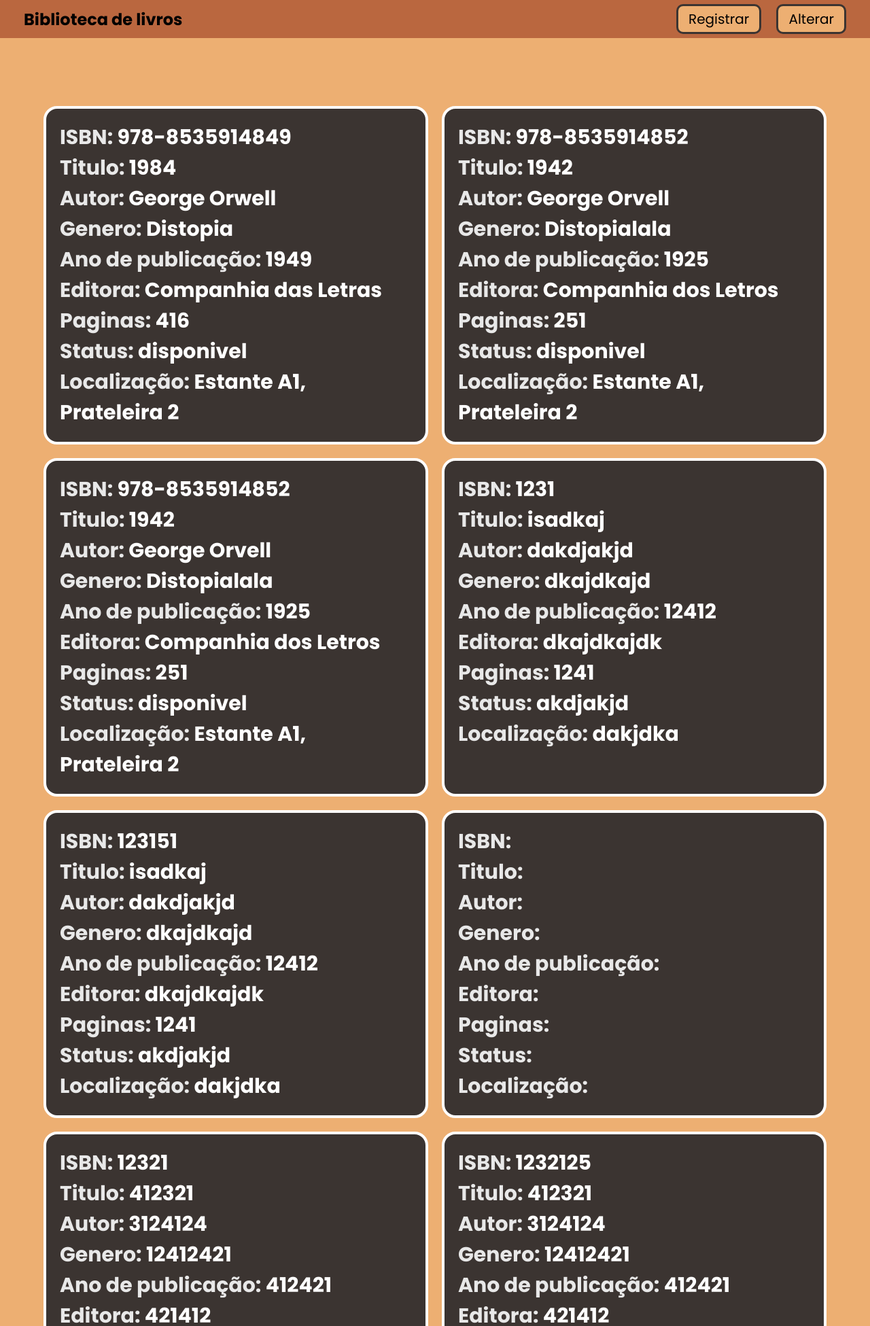
After one commit to amendoa657/apiFlaskLivros, a Flask app: page /biblioteca/ in a window 1280 px wide. The commit adds this page. Shown: the top 1951 px of the page at 68% size. Run offline with Flask 3, Linux system fonts and the light colour scheme.

Commit message:
Add comandos de alterar e criar livros

```diff
--- a/app.py
+++ b/app.py
@@ -1,50 +1,42 @@
-from flask import Flask,request,render_template
+from flask import Flask,request,render_template,redirect
 import dados
+from operacoes import criarLivro,alterarLivro
 
 biblioteca = dados.carregar_do_arquivo()
 
 app = Flask(__name__)
 app.config['TEMPLATES_AUTO_RELOAD'] = True
-
-@app.route('/', methods=['GET'])
-def home():  # put application's code here
-    return "hello world"
-
-@app.route('/biblioteca', methods=['GET'])
-def listarLivros():
-    return render_template("mostrarBiblioteca.html", livros=biblioteca)
-
-@app.route('/biblioteca/<isbn>')
-def pesquisar(isbn=None):
-    if isbn:
-        resultados = [l for l in biblioteca if isbn == l['isbn']]
-        if resultados:
-            return resultados
-        else:
-            return "Nenhum livro encontrado"
-    else:
-        return "Solicitacao Invalida"
+def updateBiblioteca():
+    global biblioteca
+    biblioteca = dados.carregar_do_arquivo()
 
 
-@app.route("/biblioteca/create")
-def criarLivro():
-    #novoLivro = request.get_json()
-    #biblioteca.append(novoLivro)
-    #dados.salvarNoArquivo(biblioteca)
-    return render_template("criarLivro.html")
+@app.route('/')
+def home():
+    return redirect('/biblioteca')
 
-@app.route("/biblioteca/delete/<isbn>", methods=['DELETE'])
-def deleterLivro(isbn=None):
-    if isbn:
-        for l in biblioteca:
-            if isbn==l['isbn']:
-                biblioteca.remove(l)
-                dados.salvarNoArquivo(biblioteca)
-                return "livro apagado"
-            else:
-                return "nenhum livro encontrado"
-    else:
-        return "solicitacao invalida"
+@app.route('/biblioteca/', methods=['GET'])
+def listarLivros():
+    return render_template("biblioteca.html", livros=biblioteca)
+
+@app.route("/biblioteca/registro")
+def formularioRegistrarLivro():
+    return render_template("registarLivro.html")
+@app.route("/biblioteca/registro/executar", methods=["POST"])
+def executarRegistroLivro():
+    criarLivro(request.form)
+    return redirect("/biblioteca")
+
+
+@app.route("/biblioteca/alterar")
+def formularioAlterarLivro():
+    return render_template("alterarLivro.html")
+
+@app.route("/biblioteca/alterar/executar", methods=["POST"])
+def executarAlteracaoLivro():
+    alterarLivro(request.form)
+    return redirect("/biblioteca")
+
 
 
 
--- a/arquivos/biblioteca.json
+++ b/arquivos/biblioteca.json
@@ -10,7 +10,6 @@
         "status": "disponivel",
         "localizacao": "Estante A1, Prateleira 2"
     },
-
     {
         "isbn": "978-8535914852",
         "titulo": "1942",
@@ -22,7 +21,6 @@
         "status": "disponivel",
         "localizacao": "Estante A1, Prateleira 2"
     },
-
     {
         "isbn": "978-8535914852",
         "titulo": "1942",
@@ -33,5 +31,71 @@
         "paginas": 251,
         "status": "disponivel",
         "localizacao": "Estante A1, Prateleira 2"
+    },
+    {
+        "isbn": "1231",
+        "titulo": "isadkaj",
+        "autor": "dakdjakjd",
+        "genero": "dkajdkajd",
+        "ano_publicacao": "12412",
+        "editora": "dkajdkajdk",
+        "paginas": "1241",
+        "status": "akdjakjd",
+        "localizacao": "dakjdka"
+    },
+    {
+        "isbn": "123151",
+        "titulo": "isadkaj",
+        "autor": "dakdjakjd",
+        "genero": "dkajdkajd",
+        "ano_publicacao": "12412",
+        "editora": "dkajdkajdk",
+        "paginas": "1241",
+        "status": "akdjakjd",
+        "localizacao": "dakjdka"
+    },
+    {
+        "isbn": "",
+        "titulo": "",
+        "autor": "",
+        "genero": "",
+        "ano_publicacao": "",
+        "editora": "",
+        "paginas": "",
+        "status": "",
+        "localizacao": ""
+    },
+    {
+        "isbn": "12321",
+        "titulo": "412321",
+        "autor": "3124124",
+        "genero": "12412421",
+        "ano_publicacao": "412421",
+        "editora": "421412",
+        "paginas": "4214214",
+        "status": "214214",
+        "localizacao": "12414"
+    },
+    {
+        "isbn": "1232125",
+        "titulo": "412321",
+        "autor": "3124124",
+        "genero": "12412421",
+        "ano_publicacao": "412421",
+        "editora": "421412",
+        "paginas": "4214214",
+        "status": "214214",
+        "localizacao": "12414"
+    },
+    {
+        "isbn": "12321251",
+        "titulo": "412321",
+        "autor": "3124124",
+        "genero": "12412421",
+        "ano_publicacao": "412421",
+        "editora": "421412",
+        "paginas": "4214214",
+        "status": "214214",
+        "localizacao": "12414"
     }
 ]
--- a/static/css/base.css
+++ b/static/css/base.css
@@ -9,8 +9,31 @@ nav {
     background-color: #BA673F;
     height: 7vh;
     display: flex;
-    justify-content: center;
+    justify-content: space-between;
     align-items: center;
+    padding: 0 35px;
+}
+
+nav > a {
+    text-decoration: none;
+    color: black;
+}
+
+nav > div {
+    display: flex;
+    justify-content: space-between;
+    width: 250px;
+}
+
+nav > div > a {
+    text-decoration: none;
+    color: black;
+    font-size: 20px;
+    display: block;
+    background-color: #EDAF72;
+    padding: 4px 15px;
+    border: 3px solid #3B3431;
+    border-radius: 10px;
 }
 
 body {
--- a/templates/base.html
+++ b/templates/base.html
@@ -13,7 +13,13 @@
 </head>
 <body>
     <nav>
-        <h1> Biblioteca de livros</h1>
+        <a href="/biblioteca/"> <h1> Biblioteca de livros</h1> </a>
+
+
+        <div>
+            <a href="/biblioteca/registro">Registrar</a>
+            <a href="/biblioteca/alterar">Alterar</a>
+        </div>
     </nav>
     {% block conteudo %}
     {% endblock %}
--- /dev/null
+++ b/templates/biblioteca.html
@@ -0,0 +1,59 @@
+{% extends "base.html" %}
+
+{% block head %}
+    <link rel="stylesheet" href="{{ url_for('static', filename='css/mostrarBiblioteca.css') }}">
+{% endblock %}
+
+{% block conteudo %}
+    <main>
+        {% if resultado %}
+            <div class="retornoSucesso">
+                <h1>{{ mensagem }}</h1>
+
+                <a href="">Entendido</a>
+            </div>
+        {% endif %}
+
+
+        {% for l in livros %}
+        <div>
+            <h3> ISBN:
+                <span class="informacao"> {{ l["isbn"] }} </span>
+            </h3>
+
+            <h3> Titulo:
+                <span class="informacao"> {{ l["titulo"] }} </span>
+            </h3>
+
+            <h3> Autor:
+                <span class="informacao"> {{ l["autor"] }} </span>
+            </h3>
+
+            <h3> Genero:
+                <span class="informacao"> {{ l["genero"] }} </span>
+            </h3>
+
+            <h3> Ano de publicação:
+                <span class="informacao"> {{ l["ano_publicacao"] }} </span>
+            </h3>
+
+            <h3> Editora:
+                <span class="informacao"> {{ l["editora"] }} </span>
+            </h3>
+
+            <h3> Paginas:
+                <span class="informacao"> {{ l["paginas"] }} </span>
+            </h3>
+
+            <h3> Status:
+                <span class="informacao"> {{ l["status"] }} </span>
+            </h3>
+
+            <h3> Localização:
+                <span class="informacao"> {{ l["localizacao"] }} </span>
+            </h3>
+        </div>
+        {% endfor %}
+
+    </main>
+{% endblock %}
```
Also changed, not shown: operacoes.py (added, +70 -0 lines), static/css/criarLivro.css (+23 -4 lines), templates/alterarLivro.html (added, +32 -0 lines), templates/registarLivro.html (added, +32 -0 lines).
